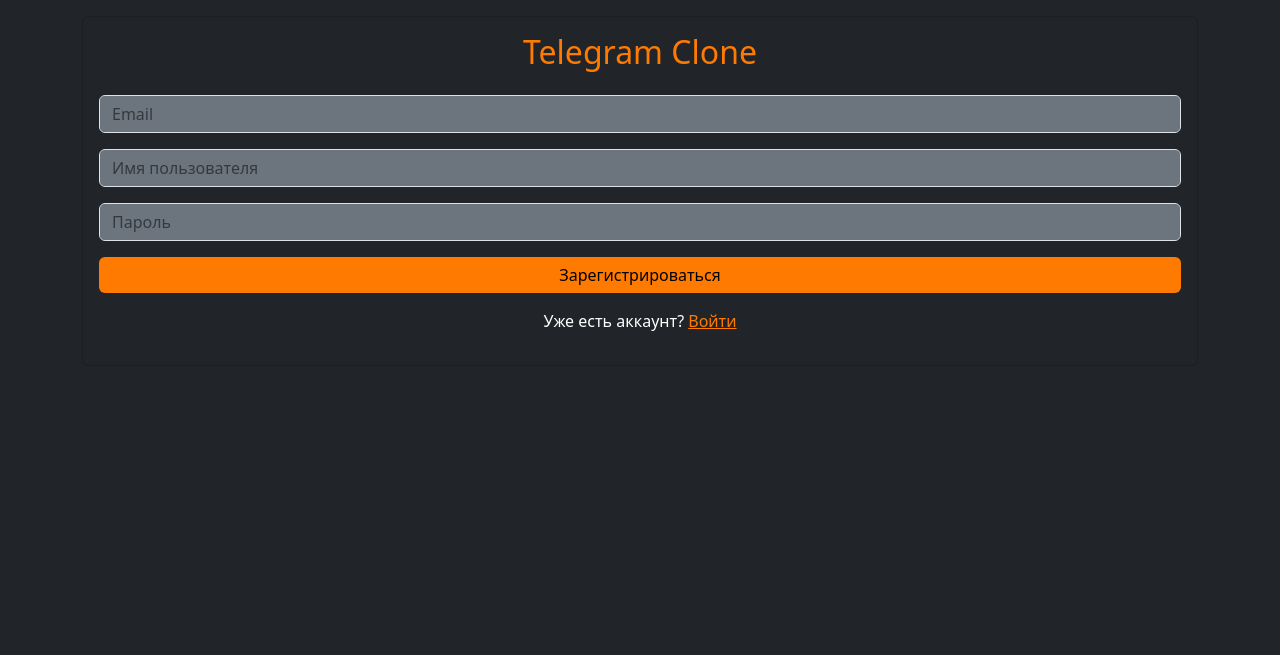
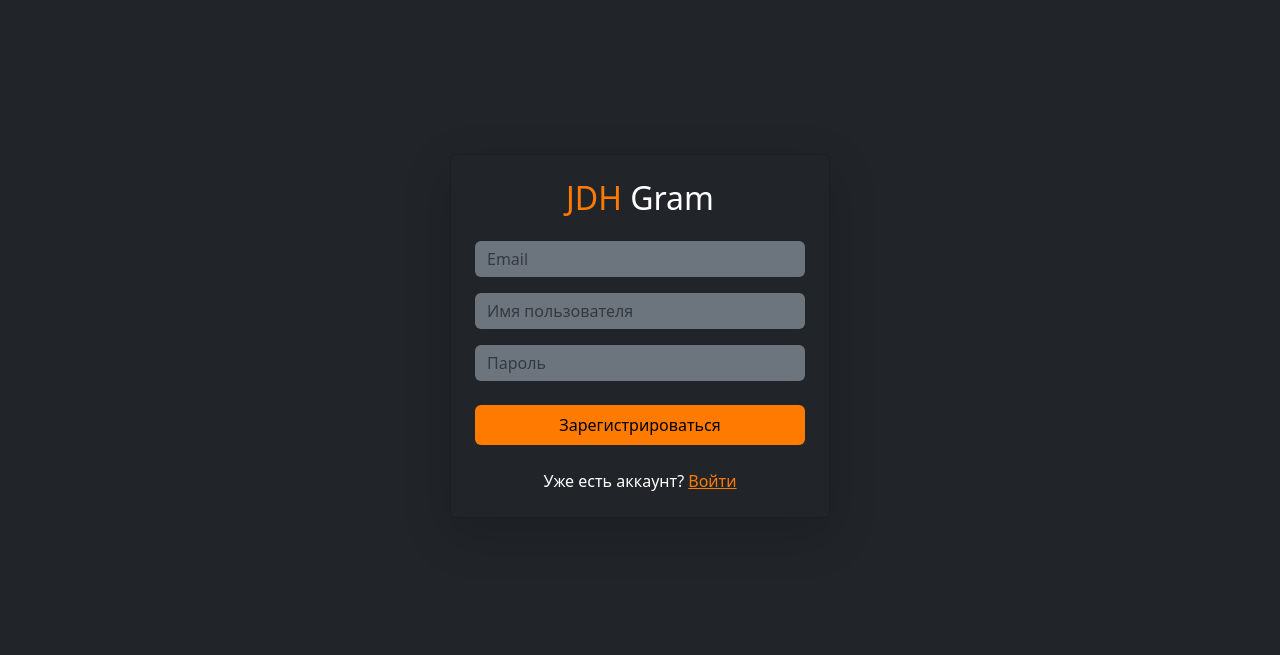
Before and after one commit to JDH-AF/JDHgram-, a Flask app: page /register in a window 1280 px wide. Shown: the top 655 px of the page. Run offline with Flask 3, Linux system fonts and the light colour scheme; some libraries are stand-ins or nearby versions.

Commit message:
Refactor registration form layout and styles

```diff
--- a/templates/register.html
+++ b/templates/register.html
@@ -1,22 +1,31 @@
 {% extends 'base.html' %}
+
 {% block content %}
-<div class="login-container">
-    <div class="card bg-dark text-white">
-        <div class="card-body">
-            <h2 class="text-center text-orange mb-4">Telegram Clone</h2>
+<div class="d-flex justify-content-center align-items-center" style="min-height: 80vh;">
+    <div class="card bg-dark text-white shadow-lg" style="width: 380px;">
+        <div class="card-body p-4">
+            <h2 class="text-center mb-4">
+                <span class="text-orange">JDH</span> Gram
+            </h2>
             <form method="POST">
                 <div class="mb-3">
-                    <input type="email" class="form-control bg-secondary text-white" name="email" placeholder="Email" required>
+                    <input type="email" class="form-control bg-secondary text-white border-0"
+                           name="email" placeholder="Email" required>
                 </div>
                 <div class="mb-3">
-                    <input type="text" class="form-control bg-secondary text-white" name="username" placeholder="Имя пользователя" required>
+                    <input type="text" class="form-control bg-secondary text-white border-0"
+                           name="username" placeholder="Имя пользователя" required>
                 </div>
-                <div class="mb-3">
-                    <input type="password" class="form-control bg-secondary text-white" name="password" placeholder="Пароль" required>
+                <div class="mb-4">
+                    <input type="password" class="form-control bg-secondary text-white border-0"
+                           name="password" placeholder="Пароль" required>
                 </div>
-                <button type="submit" class="btn btn-orange w-100">Зарегистрироваться</button>
+                <button type="submit" class="btn btn-orange w-100 py-2">Зарегистрироваться</button>
             </form>
-            <p class="text-center mt-3">Уже есть аккаунт? <a href="{{ url_for('login') }}" class="text-orange">Войти</a></p>
+            <div class="text-center mt-4">
+                Уже есть аккаунт?
+                <a href="{{ url_for('login') }}" class="text-orange">Войти</a>
+            </div>
         </div>
     </div>
 </div>
```
